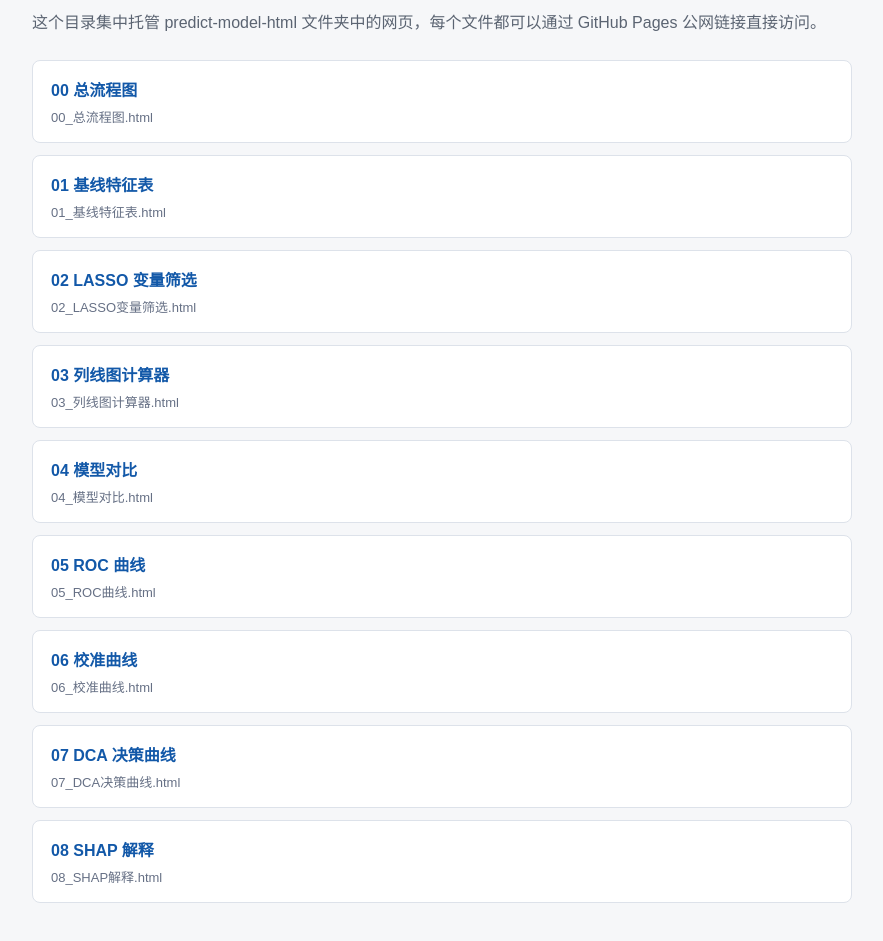
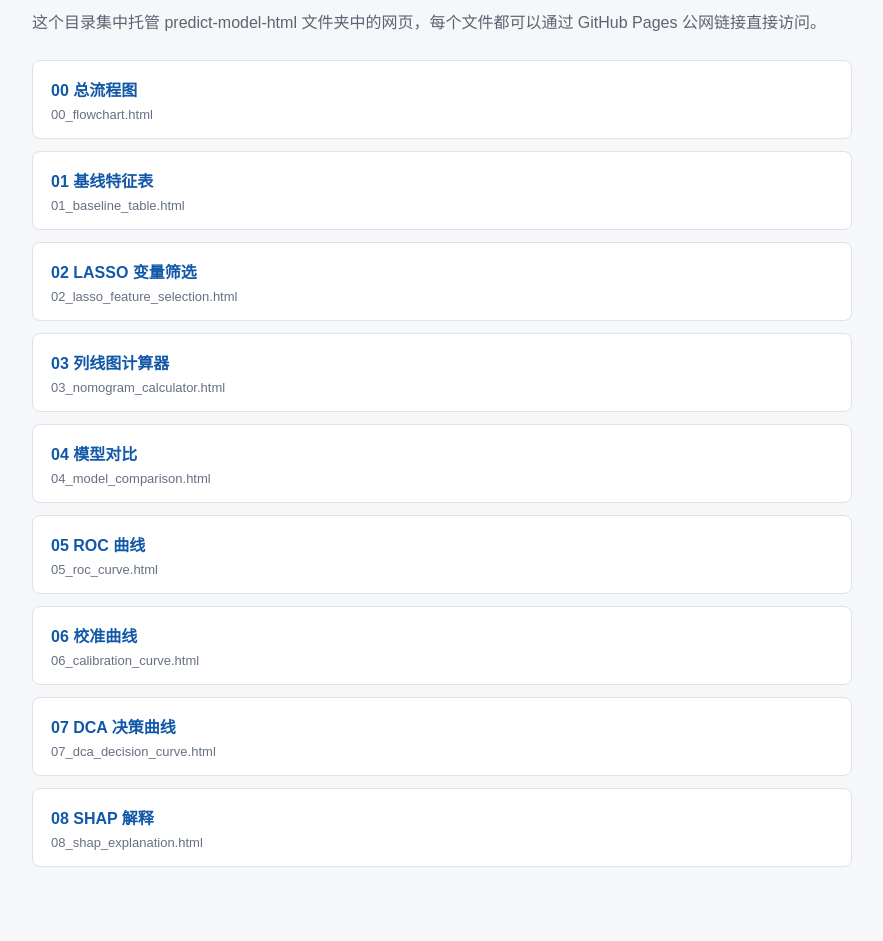
Before and after one commit to Meisi-tech/html-public-pages, a plain HTML site: page predict-model-html/index.html in a window 1280 px wide. Shown: the part 91-1032 px from the top of the page, without its empty margins (198-1081 px from the left). Drawn offline with Linux system fonts and the light colour scheme.

Commit message:
Use stable URLs for predict model pages

```diff
--- a/predict-model-html/index.html
+++ b/predict-model-html/index.html
@@ -21,15 +21,15 @@
     <h1>Predict Model HTML</h1>
     <p>这个目录集中托管 predict-model-html 文件夹中的网页，每个文件都可以通过 GitHub Pages 公网链接直接访问。</p>
     <ul>
-      <li><a href="./00_总流程图.html">00 总流程图<span>00_总流程图.html</span></a></li>
-      <li><a href="./01_基线特征表.html">01 基线特征表<span>01_基线特征表.html</span></a></li>
-      <li><a href="./02_LASSO变量筛选.html">02 LASSO 变量筛选<span>02_LASSO变量筛选.html</span></a></li>
-      <li><a href="./03_列线图计算器.html">03 列线图计算器<span>03_列线图计算器.html</span></a></li>
-      <li><a href="./04_模型对比.html">04 模型对比<span>04_模型对比.html</span></a></li>
-      <li><a href="./05_ROC曲线.html">05 ROC 曲线<span>05_ROC曲线.html</span></a></li>
-      <li><a href="./06_校准曲线.html">06 校准曲线<span>06_校准曲线.html</span></a></li>
-      <li><a href="./07_DCA决策曲线.html">07 DCA 决策曲线<span>07_DCA决策曲线.html</span></a></li>
-      <li><a href="./08_SHAP解释.html">08 SHAP 解释<span>08_SHAP解释.html</span></a></li>
+      <li><a href="./00_flowchart.html">00 总流程图<span>00_flowchart.html</span></a></li>
+      <li><a href="./01_baseline_table.html">01 基线特征表<span>01_baseline_table.html</span></a></li>
+      <li><a href="./02_lasso_feature_selection.html">02 LASSO 变量筛选<span>02_lasso_feature_selection.html</span></a></li>
+      <li><a href="./03_nomogram_calculator.html">03 列线图计算器<span>03_nomogram_calculator.html</span></a></li>
+      <li><a href="./04_model_comparison.html">04 模型对比<span>04_model_comparison.html</span></a></li>
+      <li><a href="./05_roc_curve.html">05 ROC 曲线<span>05_roc_curve.html</span></a></li>
+      <li><a href="./06_calibration_curve.html">06 校准曲线<span>06_calibration_curve.html</span></a></li>
+      <li><a href="./07_dca_decision_curve.html">07 DCA 决策曲线<span>07_dca_decision_curve.html</span></a></li>
+      <li><a href="./08_shap_explanation.html">08 SHAP 解释<span>08_shap_explanation.html</span></a></li>
     </ul>
   </main>
 </body>
```
Also changed, not shown: predict-model-html/00_flowchart.html (renamed from predict-model-html/00_总流程图.html), predict-model-html/01_baseline_table.html (renamed from predict-model-html/01_基线特征表.html), predict-model-html/02_lasso_feature_selection.html (renamed from predict-model-html/02_LASSO变量筛选.html), predict-model-html/03_nomogram_calculator.html (renamed from predict-model-html/03_列线图计算器.html), predict-model-html/04_model_comparison.html (renamed from predict-model-html/04_模型对比.html), predict-model-html/05_roc_curve.html (renamed from predict-model-html/05_ROC曲线.html), predict-model-html/06_calibration_curve.html (renamed from predict-model-html/06_校准曲线.html), predict-model-html/07_dca_decision_curve.html (renamed from predict-model-html/07_DCA决策曲线.html), predict-model-html/08_shap_explanation.html (renamed from predict-model-html/08_SHAP解释.html).
